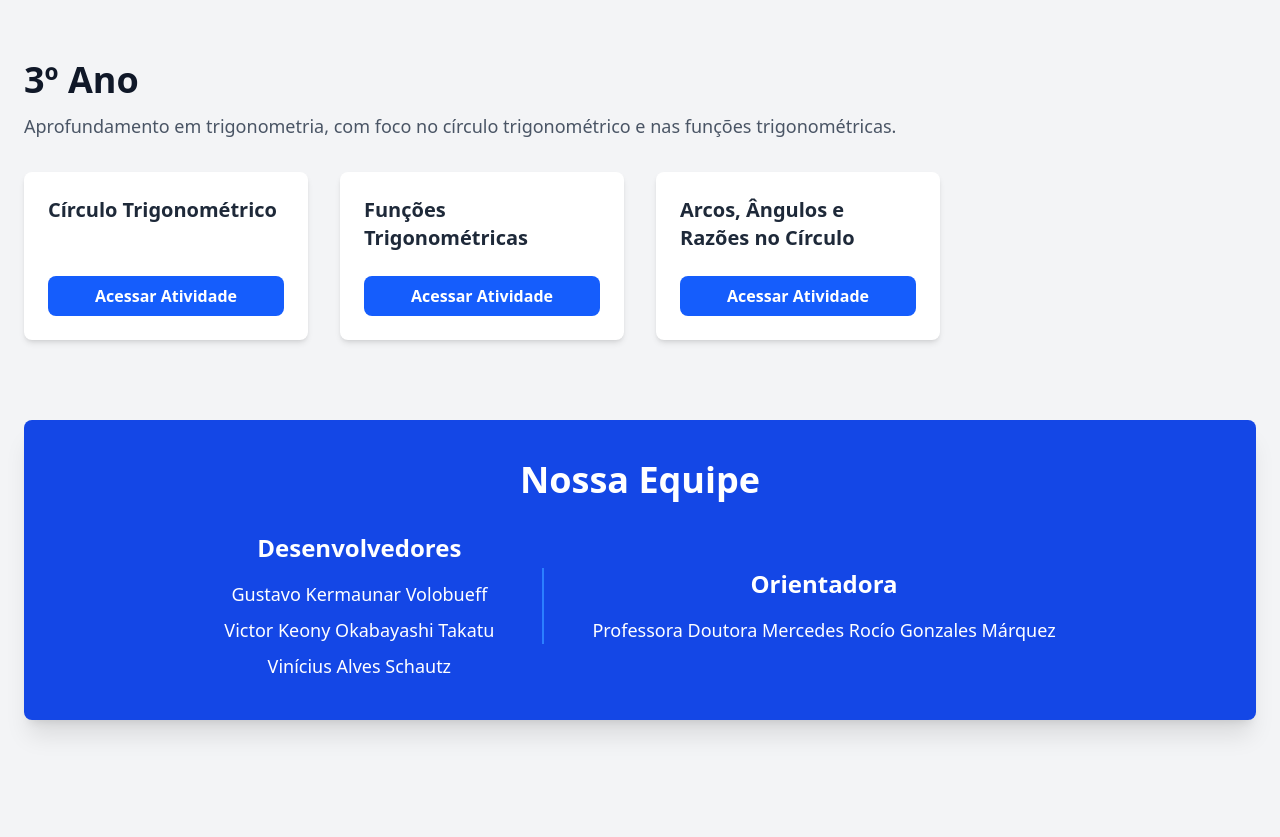
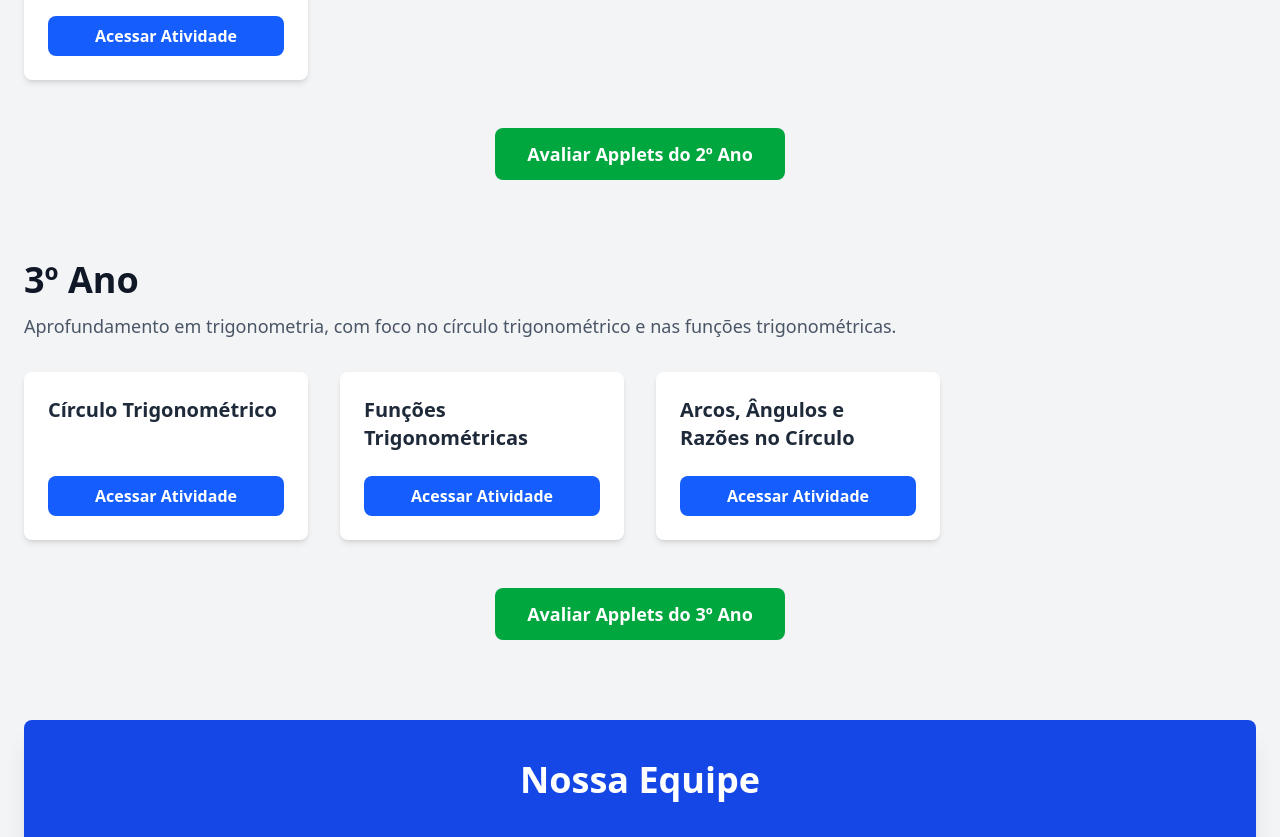
Before and after one commit to gustavokv/projeto-geogebra, a React (Vite) app: page / in a window 1280 px wide. Shown: the part 1720-2557 px from the top of the page. Built offline with nearby package versions, Linux system fonts and the light colour scheme.

Commit message:
Adiciona formulário de avaliação

```diff
--- a/src/App.jsx
+++ b/src/App.jsx
@@ -12,6 +12,12 @@ const projectData = {
       "Vinícius Alves Schautz"
     ],
     supervisor: "Professora Doutora Mercedes Rocío Gonzales Márquez"
+  },
+  // --- ADICIONADO: Links dos formulários ---
+  forms: {
+    primeiroAno: 'https://docs.google.com/forms/d/e/1FAIpQLSfApcFLda0ytoetu-_C2KUXEOLrvmvKUCKIC6mEMEfj2U3VYA/viewform',
+    segundoAno: 'https://docs.google.com/forms/d/e/1FAIpQLScav5ZlvpggpRuA_JVBQwFq2pUQupRCYHoTIBsjXDAbYLmNhw/viewform',
+    terceiroAno: 'https://docs.google.com/forms/d/e/1FAIpQLScLbJiHSoiNGHJzcmjhIcnRMB8kZkrzKBJwlNecGyAKa2ZzHg/viewform'
   },
   applets: {
     primeiroAno: [
@@ -40,7 +46,7 @@ const projectData = {
 
 // Card para cada Applet
 const AppletCard = ({ title, url }) => (
-  <div className="bg-white rounded-lg shadow-md p-6 transform hover:-translate-y-2 transition-transform duration-300 ease-in-out">
+  <div className="bg-white rounded-lg shadow-md p-6 transform hover:-translate-y-2 transition-transform duration-300 ease-in-out flex flex-col justify-between">
     <h3 className="text-xl font-semibold text-gray-800 mb-4 h-16">{title}</h3>
     <a
       href={url}
@@ -53,8 +59,7 @@ const AppletCard = ({ title, url }) => (
   </div>
 );
 
-// Seção para cada ano do Ensino Médio
-const YearSection = ({ year, description, applets }) => (
+const YearSection = ({ year, description, applets, formUrl }) => (
   <section id={year.replace(' ', '-').toLowerCase()} className="mb-20 scroll-mt-20">
     <h2 className="text-4xl font-bold text-gray-900 mb-3">{year}</h2>
     <p className="text-lg text-gray-600 mb-8">{description}</p>
@@ -62,6 +67,16 @@ const YearSection = ({ year, description, applets }) => (
       {applets.map((applet) => (
         <AppletCard key={applet.title} title={applet.title} url={applet.url} />
       ))}
+    </div>
+    <div className="mt-12 text-center">
+        <a
+            href={formUrl}
+            target="_blank"
+            rel="noopener noreferrer"
+            className="inline-block bg-green-600 text-white font-bold py-3 px-8 rounded-lg text-lg hover:bg-green-700 transition-transform transform hover:scale-105"
+        >
+            Avaliar Applets do {year}
+        </a>
     </div>
   </section>
 );
@@ -101,16 +116,19 @@ function App() {
           year="1º Ano"
           description="Foco em conceitos fundamentais de proporcionalidade e na introdução ao universo da trigonometria."
           applets={projectData.applets.primeiroAno}
+          formUrl={projectData.forms.primeiroAno}
         />
         <YearSection
           year="2º Ano"
           description="Exploração de funções exponenciais e logarítmicas, além dos princípios de probabilidade e combinatória."
           applets={projectData.applets.segundoAno}
+          formUrl={projectData.forms.segundoAno}
         />
         <YearSection
           year="3º Ano"
           description="Aprofundamento em trigonometria, com foco no círculo trigonométrico e nas funções trigonométricas."
           applets={projectData.applets.terceiroAno}
+          formUrl={projectData.forms.terceiroAno}
         />
 
         {/* Equipe */}
```
